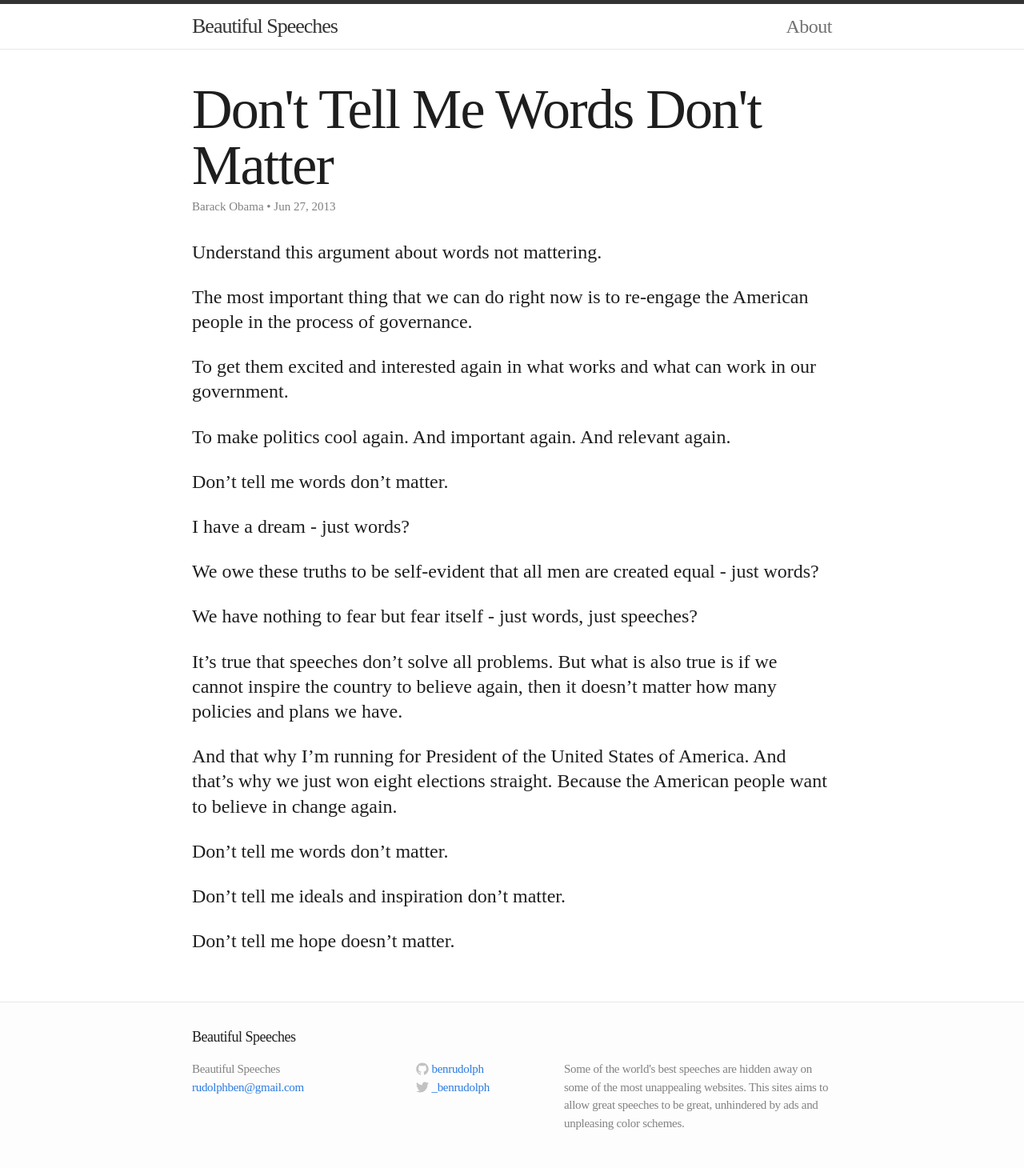
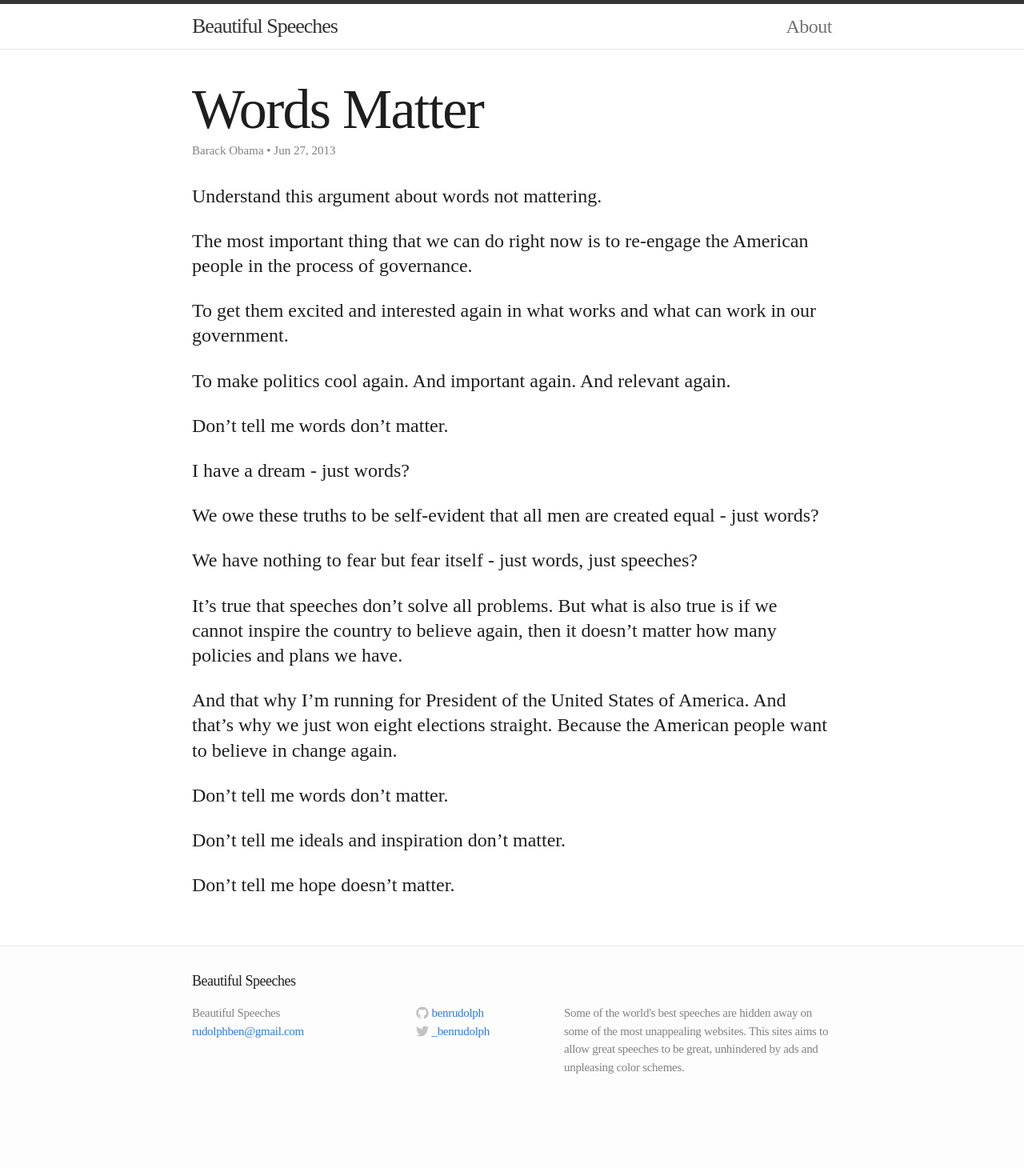
Before and after one commit to benrudolph/beautifulspeeches, a Jekyll site: the page built from _posts/2013-06-07-words-matter.md, in a window 1280 px wide. Shown: the whole page at 80% size. Built offline with Jekyll 4.4.1, drawn with Linux system fonts in a browser that asks for light colours; some web fonts are replaced; Markdown is read by kramdown in place of the engine named in the settings; after the commit the page ends 1390 px from its top, so only the background shows below that.

Commit message:
Words matter

```diff
--- a/_posts/2013-06-27-do-not-tell-me-words-do-not-matter.md
+++ b/_posts/2013-06-07-words-matter.md
@@ -1,6 +1,6 @@
 ---
 layout: post
-title:  "Don't tell me words don't matter"
+title:  "Words matter"
 author: "Barack Obama"
 date:   2013-06-27 23:03:28
 ---
```
